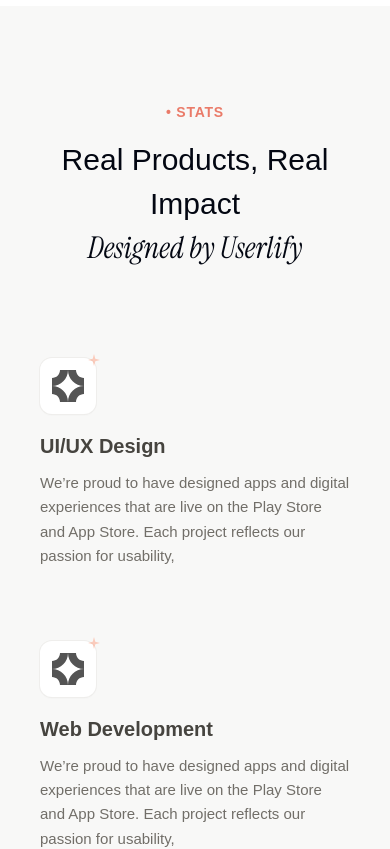
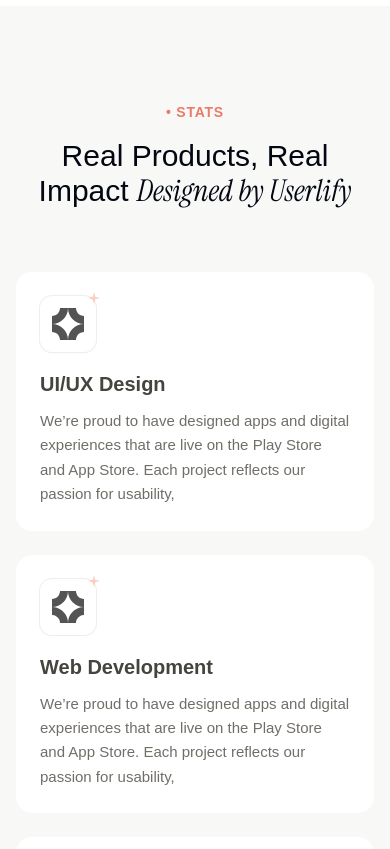
Before and after one commit to SparkStudio-Ltd/userlify, a Next.js app: page / in a window 390 px wide. Shown: the part 1160-2009 px from the top of the page. Built offline with nearby package versions, Linux system fonts and the light colour scheme; a web font is replaced by a local one.

Commit message:
fix: Improve responsiveness and styling in FeaturedSection and ProjectsSection; adjust line-height in globals.css

```diff
--- a/src/components/sections/FeaturedSection.tsx
+++ b/src/components/sections/FeaturedSection.tsx
@@ -116,19 +116,19 @@ export default function StatsSection() {
           style={{ fontFamily: 'Nohemi, sans-serif' }}
         >
           Real Products, Real Impact {' '}
-          <span className="italic font-serif block">Designed by Userlify</span>
+          <span className="italic font-serif md:block">Designed by Userlify</span>
         </h2>
       </div>
 
-      {/* ============================================== */}
+
       {/* 📱 MOBILE VIEW (Visible below lg breakpoint)   */}
-      {/* ============================================== */}
+
       <div
         ref={mobileWrapperRef}
-        className="block lg:hidden w-full max-w-md flex flex-col gap-6"
+        className=" md:hidden w-full md:max-w-md flex flex-col gap-6 "
       >
         {stat_items.map((item, index) => (
-          <div key={index} className="mobile-card w-full">
+          <div key={index} className="mobile-card w-full bg-white rounded-2xl">
              {/* We can add a connecting line visual here if desired, otherwise just stacked cards */}
              <CleanCard content={item} />
           </div>
@@ -136,12 +136,11 @@ export default function StatsSection() {
       </div>
 
 
-      {/* ============================================== */}
-      {/* 🖥️ DESKTOP VIEW (Visible lg and up)            */}
-      {/* ============================================== */}
+      {/* DESKTOP VIEW (Visible lg and up) */}
+
       <div
         ref={desktopWrapperRef}
-        className="hidden lg:block relative w-full max-w-[1472px] mx-auto aspect-[1472/1478]"
+        className="hidden md:block relative w-full max-w-[1472px] mx-auto aspect-[1472/1478]"
       >
         {/* --- 1. UNIFIED SVG LAYER --- */}
         <div className="absolute inset-0 w-full h-full z-0 pointer-events-none">
--- a/src/components/sections/ProjectsSection.tsx
+++ b/src/components/sections/ProjectsSection.tsx
@@ -72,7 +72,7 @@ export default function ProjectsSection() {
                         style={{ fontFamily: 'Nohemi, sans-serif' }}
                     >
                         Real Products, Real Impact {' '}
-                        <span className="italic font-serif block">Designed by Userlify</span>
+                        <span className="italic font-serif md:block">Designed by Userlify</span>
                     </h2>
           </div>
 
--- a/src/styles/globals.css
+++ b/src/styles/globals.css
@@ -150,5 +150,6 @@
 
   h2 {
     font-size: 30px !important;
+    line-height: 35px !important;
   }
 }
```
